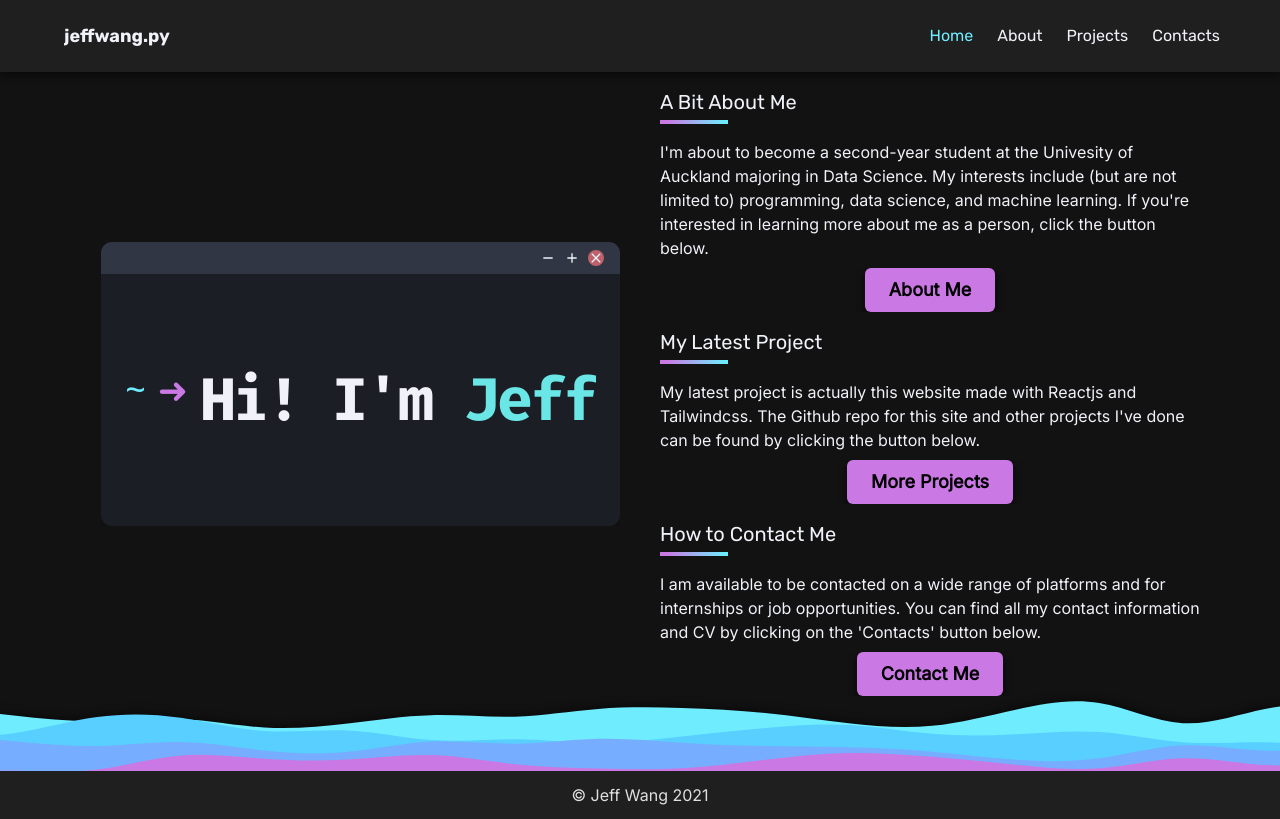
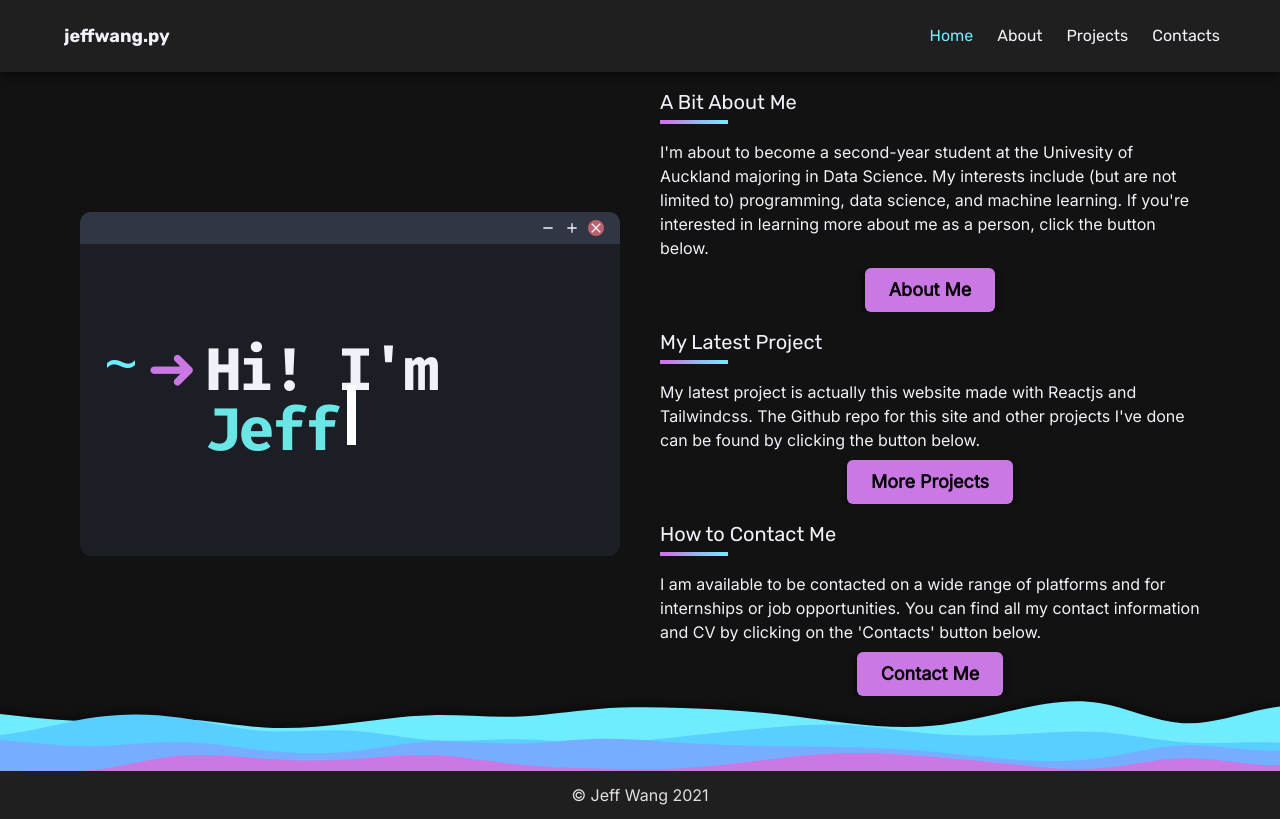
Before and after one commit to Zenoix/Personal-Website, a React (Create React App) app: page / in a window 1280 px wide. Built offline with nearby package versions, Linux system fonts and the light colour scheme.

Commit message:
Changed terminal font size and made dividers into divs

```diff
--- a/src/components/LandingCards.jsx
+++ b/src/components/LandingCards.jsx
@@ -7,7 +7,7 @@ const LandingCards = ({ heading, content, buttonName, page }) => {
       <h2 className='landing-heading text-base xs:text-lg sm:text-xl mb-1'>
         {heading}
       </h2>
-      <hr className='sep w-16' />
+      <div className='sep w-16' />
       <p className='my-4 mb-2 text-sm leading-5 sm:text-base sm:leading-6'>
         {content}
       </p>
--- a/src/components/Terminal.jsx
+++ b/src/components/Terminal.jsx
@@ -11,10 +11,10 @@ const Terminal = () => {
         <Close className='term-button mx-1 mr-2' id='term-close' />
       </div>
       <div className='terminal flex flex-row p-6 xs:justify-center xs:py-16 sm:py-24 lg:px-18 lg:py-24'>
-        <span className='overflow-hidden path block text-xl xs:text-3xl sm:text-4xl md:text-5xl md:px-4 lg:px-0 lg:text-4xl'>
+        <span className='overflow-hidden path relative -top-2 block text-2xl xs:text-4xl sm:text-5xl md:text-6xl xl:leading-snug sm:tracking-tight lg:tracking-tighter'>
           ~
         </span>
-        <span className='overflow-hidden reg-prompt block text-xl xs:text-3xl sm:text-4xl md:text-5xl lg:text-4xl px-3'>
+        <span className='overflow-hidden reg-prompt relative -top-1 block text-2xl xs:text-4xl sm:text-5xl md:text-6xl xl:leading-snug sm:tracking-tight lg:tracking-tighter px-3'>
           ➜
         </span>
         <span className='term-text overflow-hidden block text-2xl xs:text-4xl sm:text-5xl md:text-6xl xl:leading-snug sm:tracking-tight lg:tracking-tighter'>
```
